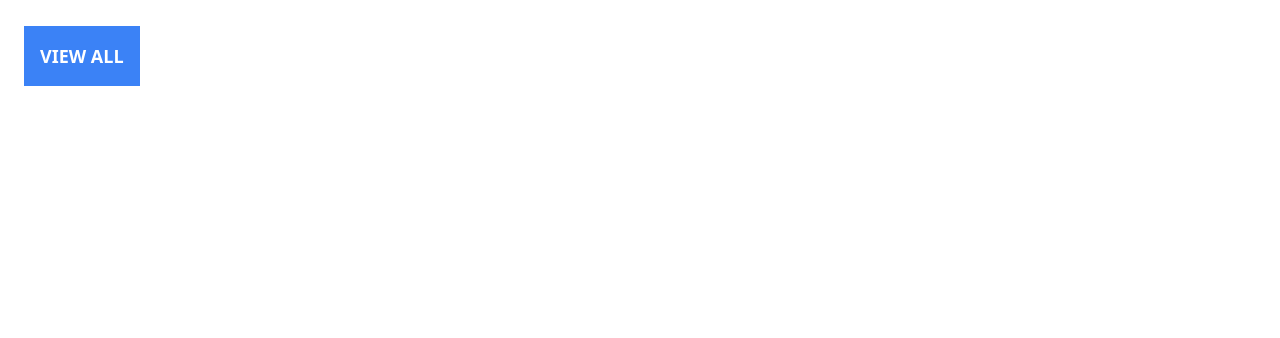
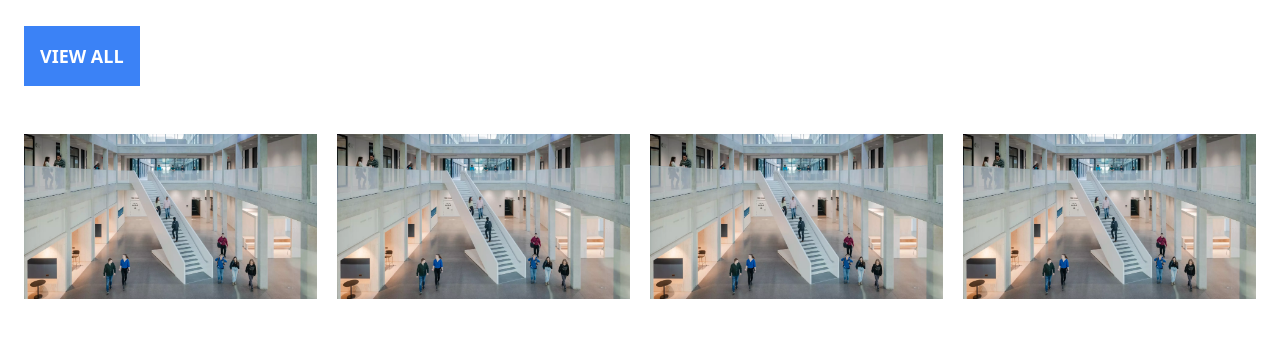
Before and after one commit to Kingcedru/TAM-clone, a website: page index.html in a window 1280 px wide. Shown: the part 404-742 px from the top of the page. Drawn offline with Linux system fonts and the light colour scheme.

Commit message:
first commit

```diff
--- a/index.html
+++ b/index.html
@@ -58,6 +58,12 @@
             <span class="text-xl font-normal text-[#072140]">News, research results and events: everything that moves people at our university.</span><br>
             <button class="bg-blue-500 w-42 text-white p-4 text-lg font-semibold mt-7">VIEW ALL</button>
         </div>
+        <div class="images grid grid-cols-4 gap-5 m-6">
+            <div class="i1"><img src="csm_20220209_Neubau_EI_AH_672635_3aa1bb71d3.webp" alt=""></div>
+            <div class="i1"><img src="csm_20220209_Neubau_EI_AH_672635_3aa1bb71d3.webp" alt=""></div>
+            <div class="i1"><img src="csm_20220209_Neubau_EI_AH_672635_3aa1bb71d3.webp" alt=""></div>
+            <div class="i1"><img src="csm_20220209_Neubau_EI_AH_672635_3aa1bb71d3.webp" alt=""></div>
+        </div>
     </div>
 </body>
 </html>
```
Also changed, not shown: csm_20190605_Niessner_AE_-026_a7194978c8.webp (added), csm_230619_Kunstarealfest_68e8d65677.webp (added), csm_230712_beresfotografie-pressefoto-halle-arzt-lg_e0986a885a.webp (added), csm_Prinses_Maxima_Centrum__c__Ewout_Huibers_c580f0faab.webp (added), dist/output.css.
